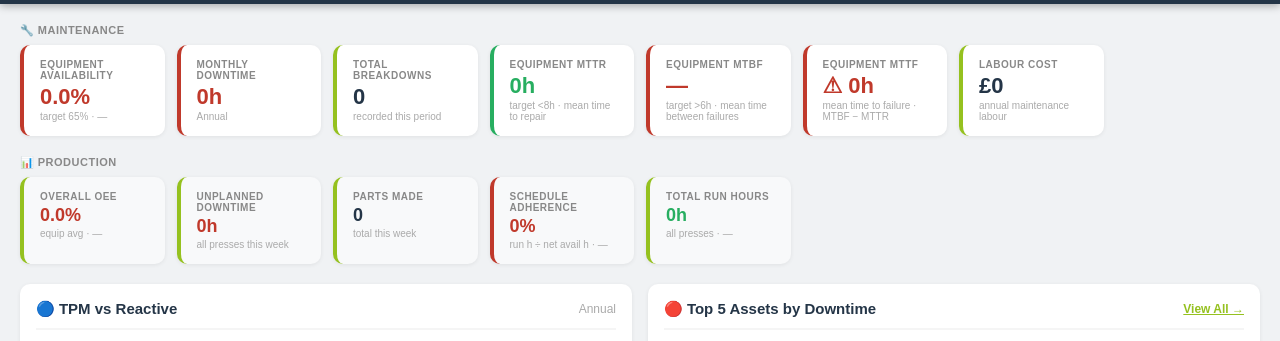
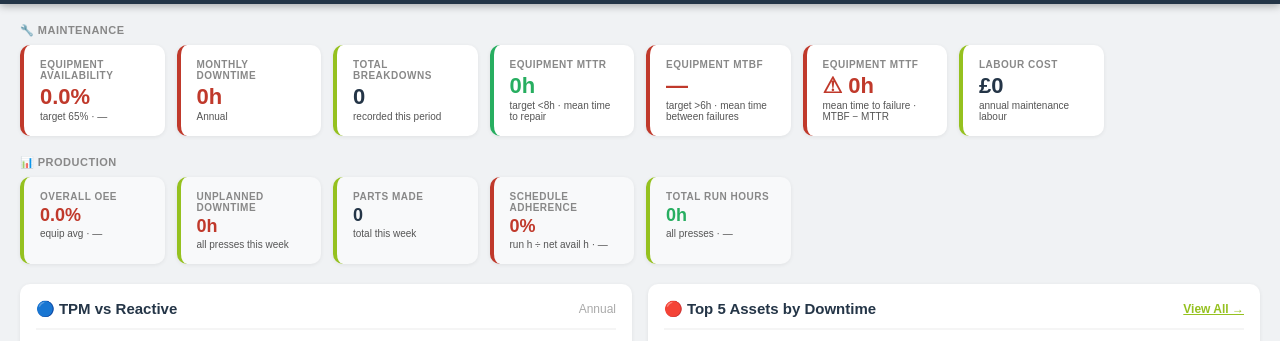
Before and after one commit to atouliatos47/clamason-oee-dashboard, a website: page public/index.html in a window 1280 px wide. Shown: the part 66-407 px from the top of the page. Drawn offline with Linux system fonts and the light colour scheme; no server answers.

Commit message:
Add files via upload

```diff
--- a/public/css/style.css
+++ b/public/css/style.css
@@ -82,7 +82,7 @@ body {
 }
 .kpi-label { font-size: 10px; font-weight: 700; color: #888; text-transform: uppercase; letter-spacing: .5px; margin-bottom: 4px; }
 .kpi-value { font-size: 22px; font-weight: 700; color: var(--navy); line-height: 1.1; }
-.kpi-sub   { font-size: 10px; color: #aaa; margin-top: 2px; }
+.kpi-sub   { font-size: 10px; color: #555; margin-top: 2px; }
 
 /* ── CARDS ── */
 .card {
```
